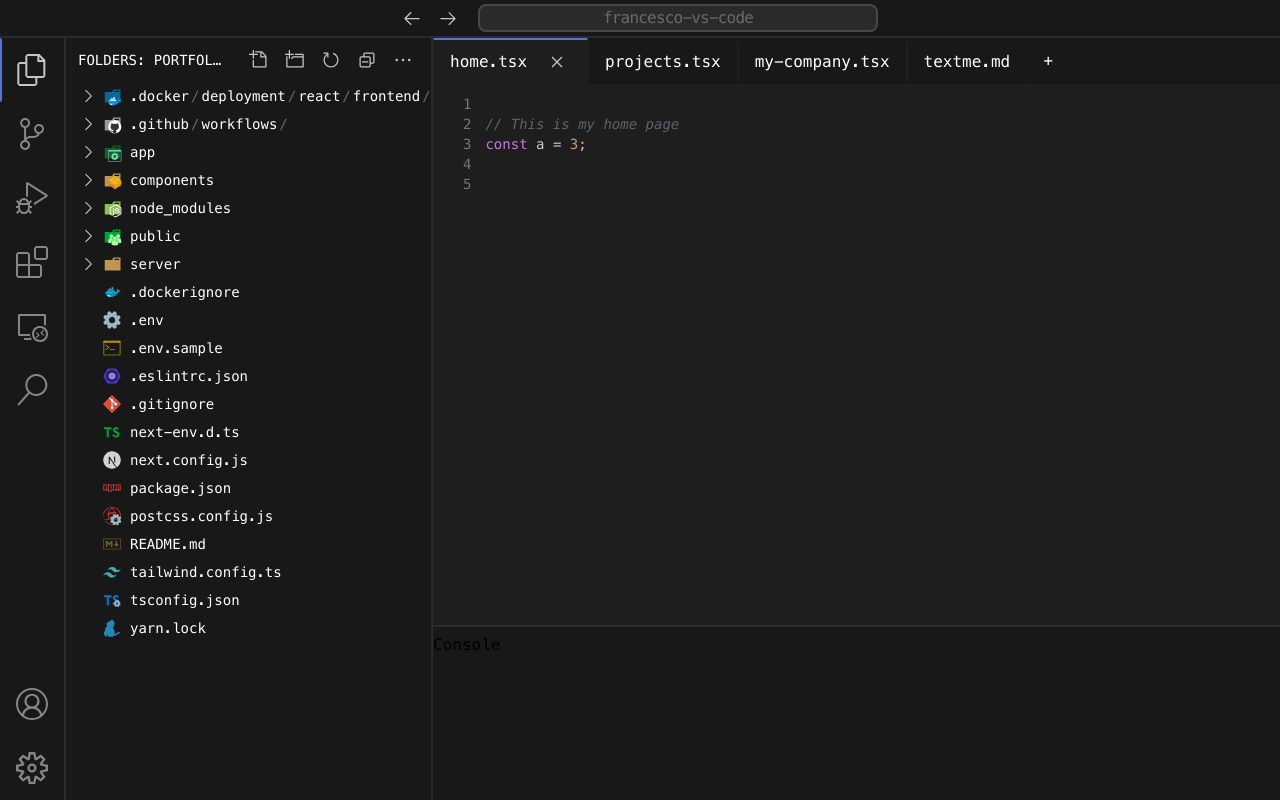
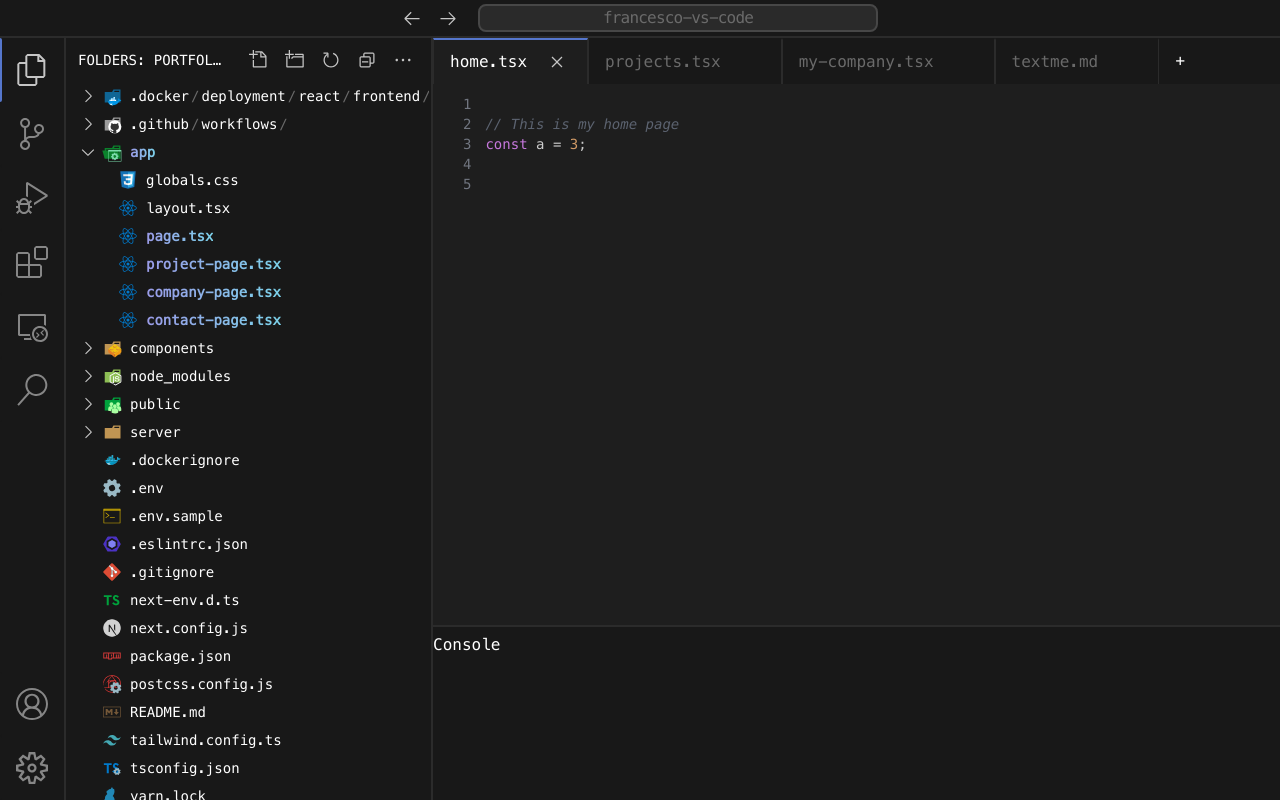
Before and after one commit to FrancescoMaca/portfolio, a Next.js app: page / in a window 1280 px wide. Built offline with nearby package versions, Linux system fonts and the light colour scheme.

Commit message:
Added some cool details in the toolbox

```diff
--- a/app/page.tsx
+++ b/app/page.tsx
@@ -21,7 +21,7 @@ export default function Default() {
                 <PanelGroup direction="vertical">
                   <Editor />
                   <PanelResizeHandle className="w-full h-2 border-t-border-panel border-t-2"/>
-                  <Panel className="bg-dark" defaultSize={10} minSize={15} maxSize={50}>
+                  <Panel className="bg-dark text-white" defaultSize={10} minSize={15} maxSize={50}>
                     Console
                   </Panel>
                 </PanelGroup>
--- a/components/editor/index.tsx
+++ b/components/editor/index.tsx
@@ -43,7 +43,7 @@ export default function Editor() {
     <Panel className="flex flex-col" minSize={30} defaultSize={35}>
       {
         tabs.length > 0 ?
-        <div className="flex items-center text-white overflow-y-auto">
+        <div className="flex items-center text-text-unfocused overflow-y-auto">
           {tabs.map((tab, i) => (
             <Tab
             key={i}
--- a/components/editor/tab.tsx
+++ b/components/editor/tab.tsx
@@ -25,26 +25,23 @@ export default function Tab({ name, isActive, onClick, onClose }: TabProps) {
     <button className={`
       flex items-center justify-between gap-4 px-4 py-2
       hover:bg-hover-dark focus:outline-none
-      border-t-2 border-x-[1px] border-x-editor
+      border-t-2 border-x-[0.5px] border-x-border-panel
       whitespace-nowrap
       ${isActive ?
-        'border-t-accent bg-editor' :
-        'border-t-dark'}
+        'border-t-accent bg-editor text-white' :
+        'border-t-dark hover:border-t-hover-dark'}
       `}
       onMouseDown={handleMiddleClick}
       onClick={onClick}
     >
       {name}
-      {
-        isActive &&
-        <div className="hover:bg-hover-dark rounded-md p-1"
+      <div className={`hover:bg-hover-dark rounded-md p-1 ${isActive ? '' : 'invisible'}`}
         onClick={() => onClose(name)}
       >
         <img src="/svg/ide/close.svg" alt="Close Icon" title="" width={20}
           className="min-w-[20px]"
         />
       </div>
-      }
     </button>
   )
 };
--- a/components/editor/text-editor.tsx
+++ b/components/editor/text-editor.tsx
@@ -10,7 +10,7 @@ export default function TextEditor({ currentPage }: { currentPage: string }) {
   return (
     <div className="flex w-full h-full flex-col bg-editor text-white font-mono text-sm">
       <div className="flex-grow overflow-auto">
-        <div className="flex">
+        <div className="flex h-full bg-red-400">
           <SyntaxHighlighter
             customStyle={editorStyle}
             lineNumberStyle={lineNumberStyle}
--- a/components/tabs/file-explorer/file-explorer-item.tsx
+++ b/components/tabs/file-explorer/file-explorer-item.tsx
@@ -7,12 +7,13 @@ interface FileExplorerItemProps {
     icon: string;
     isFolder?: boolean;
     children?: FileExplorerItemProps['item'][];
+    isOpenByDefault?: boolean;
   };
   level: number;
 }
 
 export default function FileExplorerItem({ item, level }: FileExplorerItemProps) {
-  const [isOpen, setIsOpen] = useState(false);
+  const [isOpen, setIsOpen] = useState(item.isOpenByDefault);
 
   const toggleOpen = () => {
     if (item.isFolder) {
@@ -26,14 +27,14 @@ export default function FileExplorerItem({ item, level }: FileExplorerItemProps)
         name={item.name}
         icon={item.icon}
         isFolder={item.isFolder}
-        isOpen={isOpen}
+        isOpen={item.isOpenByDefault}
         level={level}
         onToggle={toggleOpen}
       />
       {isOpen && item.children && (
         <div>
           {item.children.map((child, index) => (
-            <FileExplorerItem key={index} item={child} level={level + 1} />
+            <FileExplorerItem key={index} item={child} level={level + 1}/>
           ))}
         </div>
       )}
--- a/components/tabs/file-explorer/file-structure.ts
+++ b/components/tabs/file-explorer/file-structure.ts
@@ -19,10 +19,14 @@ export const fileStructure = [
     name: 'app',
     icon: 'type_app',
     isFolder: true,
+    isOpenByDefault: true,
     children: [
       { name: 'globals.css', icon: 'type_css' },
       { name: 'layout.tsx', icon: 'type_reactts' },
-      { name: 'page.tsx', icon: 'type_reactts' }
+      { name: 'page.tsx', icon: 'type_reactts' },
+      { name: 'project-page.tsx', icon: 'type_reactts' },
+      { name: 'company-page.tsx', icon: 'type_reactts' },
+      { name: 'contact-page.tsx', icon: 'type_reactts' }
     ]
   },
   {
@@ -93,7 +97,7 @@ export const fileStructure = [
     icon: 'type_node',
     isFolder: true,
     children: [
-      { name: 'random-package.garb', icon: 'type_garb' }
+      { name: 'Disk quota exceeded [errno 122]', icon: 'type_error' }
     ]
   },
   {
--- a/components/tabs/file-explorer/file.tsx
+++ b/components/tabs/file-explorer/file.tsx
@@ -1,3 +1,5 @@
+'use client'
+import RainbowText from '@/components/utils/rainbow-text';
 import React from 'react';
 
 interface FileProps {
@@ -41,6 +43,8 @@ export default function File({ name, icon, isFolder = false, isOpen = false, lev
           {
             isFolder && Array.isArray(name) ?
               formatFolderName(name) :
+              isRoutingPath(name as string) ?
+              <RainbowText className='whitespace-nowrap'>{name}</RainbowText> :
               <span className='whitespace-nowrap'>{name}</span>
           }
         </p>
@@ -54,6 +58,7 @@ function formatFolderName(name: string[]) {
     <>
       {
         name.map((fName: string, i: number) => {
+
           return (
             <span key={i} className=''>
               <span className='hover:underline'>{fName}</span>
@@ -65,3 +70,15 @@ function formatFolderName(name: string[]) {
     </>
   )
 }
+
+const routingPages: string[] = [
+  'app',
+  'page.tsx',
+  'project-page.tsx',
+  'company-page.tsx',
+  'contact-page.tsx',
+]
+
+function isRoutingPath(name: string) {
+  return routingPages.includes(name)
+}
--- /dev/null
+++ b/components/utils/rainbow-text.tsx
@@ -0,0 +1,23 @@
+'use client'
+import React, { useEffect, useState } from 'react';
+
+const RainbowText = ({ children, className }: { children: React.ReactNode, className: string }) => {
+  return (
+    <span
+      className={`
+        inline-block
+        animate-gradient-text
+        bg-highlight-gradient
+        bg-[length:200%_auto]
+        bg-clip-text
+        text-transparent
+        font-bold
+        ${className}
+      `}
+    >
+      {children}
+    </span>
+  );
+};
+
+export default RainbowText;
--- a/tailwind.config.ts
+++ b/tailwind.config.ts
@@ -12,7 +12,7 @@ const config: Config = {
       colors: {
         'dark': '#181818',
         'editor': '#1E1E1E',
-        'hover-dark': '#48484855',
+        'hover-dark': '#353535',
         'accent': '#5576CC',
         'border-panel': '#2B2B2B',
         'border-input': '#474747',
@@ -21,6 +21,7 @@ const config: Config = {
         'control-disable': '#4D4D4D',
         'text-normal': '#cccccc',
         'text-unfocused': '#6A6A6A',
+        'text-changed': '#D3C194',
         'selection-color': '#4160A3',
         'line-number': '#717680'
       },
@@ -32,6 +33,22 @@ const config: Config = {
       },
       borderRadius: {
         '4xl': '3rem',
+      },
+      animation: {
+        'gradient-text': 'rainbow 1s linear infinite',
+      },
+      keyframes: {
+        rainbow: {
+          '0%, 100%': {
+            'background-position-x': '0%'
+          },
+          '50%': {
+            'background-position-x': '100%'
+          }
+        }
+      },
+      backgroundImage: {
+        'highlight-gradient': 'linear-gradient(to right, #B868E7, #7AD3E9)',
       }
     },
     fontFamily: {
```
Also changed, not shown: lordicons-types.ts (deleted, +0 -33 lines), public/svg/files/file_type_error.svg (added). Lines whose indentation alone changed are shown as unchanged.
